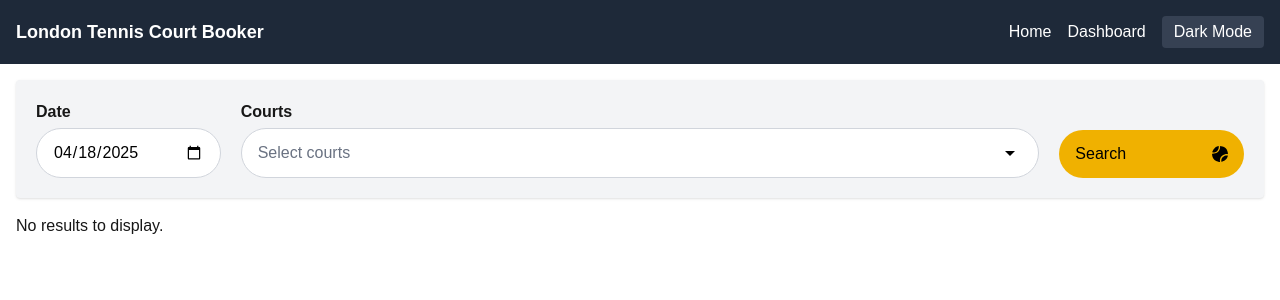
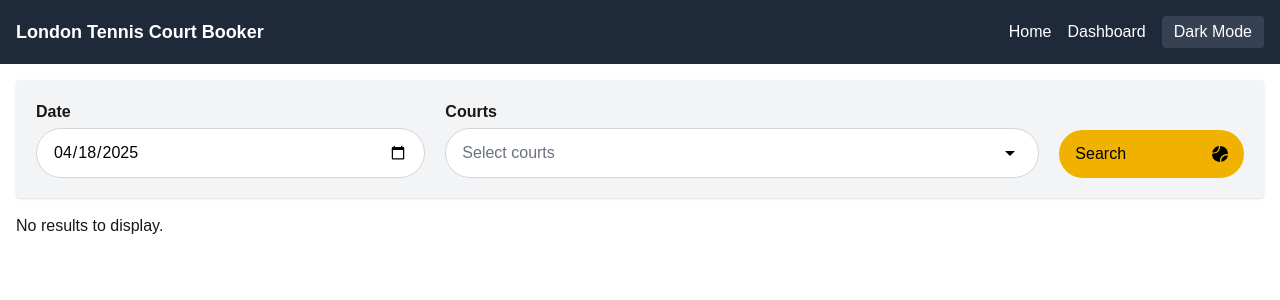
Before and after one commit to bkammerling/court-booking-viewer, a Next.js app: page / in a window 1280 px wide. Shown: the top 300 px of the page. Built offline with nearby package versions, Linux system fonts and the light colour scheme.

Commit message:
form grid on sm

```diff
--- a/src/components/CourtForm.tsx
+++ b/src/components/CourtForm.tsx
@@ -48,22 +48,22 @@ const CourtForm = ({ onSearch, isFetching }: { onSearch: (selectedVenues: string
 
 
     return (
-        <div className="searchbar bg-gray-100 dark:bg-gray-800 p-5 rounded shadow my-4 md:grid md:grid-cols-6 gap-5">
+        <div className="searchbar bg-gray-100 dark:bg-gray-800 p-5 rounded shadow my-4 sm:grid sm:grid-cols-3 md:grid-cols-6 gap-5">
 
-            <div className="mb-3 md:mb-0">
+            <div className="mb-3 sm:mb-0 md:col-span-2">
                 <label htmlFor="date" className="mr-2 font-semibold">Date</label>
                 <input
                     type="date"
                     id="date"
                     value={selectedDate}
-                    className="border border-gray-300 rounded-full px-4 py-3 mt-1 block bg-white dark:bg-gray-700 text-black dark:text-white w-full appearance-none"
+                    className="min-w-min border border-gray-300 rounded-full px-4 py-3 mt-1 block bg-white dark:bg-gray-700 text-black dark:text-white w-full appearance-none"
                     onChange={(e) => {
                         setSelectedDate(e.target.value);
                     }}
                 />
             </div>
 
-            <div className="mb-3 md:mb-0 col-span-4">
+            <div className="mb-3 sm:mb-0 md:col-span-3">
                 <label htmlFor="courtselect" className="mr-2 font-semibold">Courts</label>
 
                     <CourtSelectorModal
```
